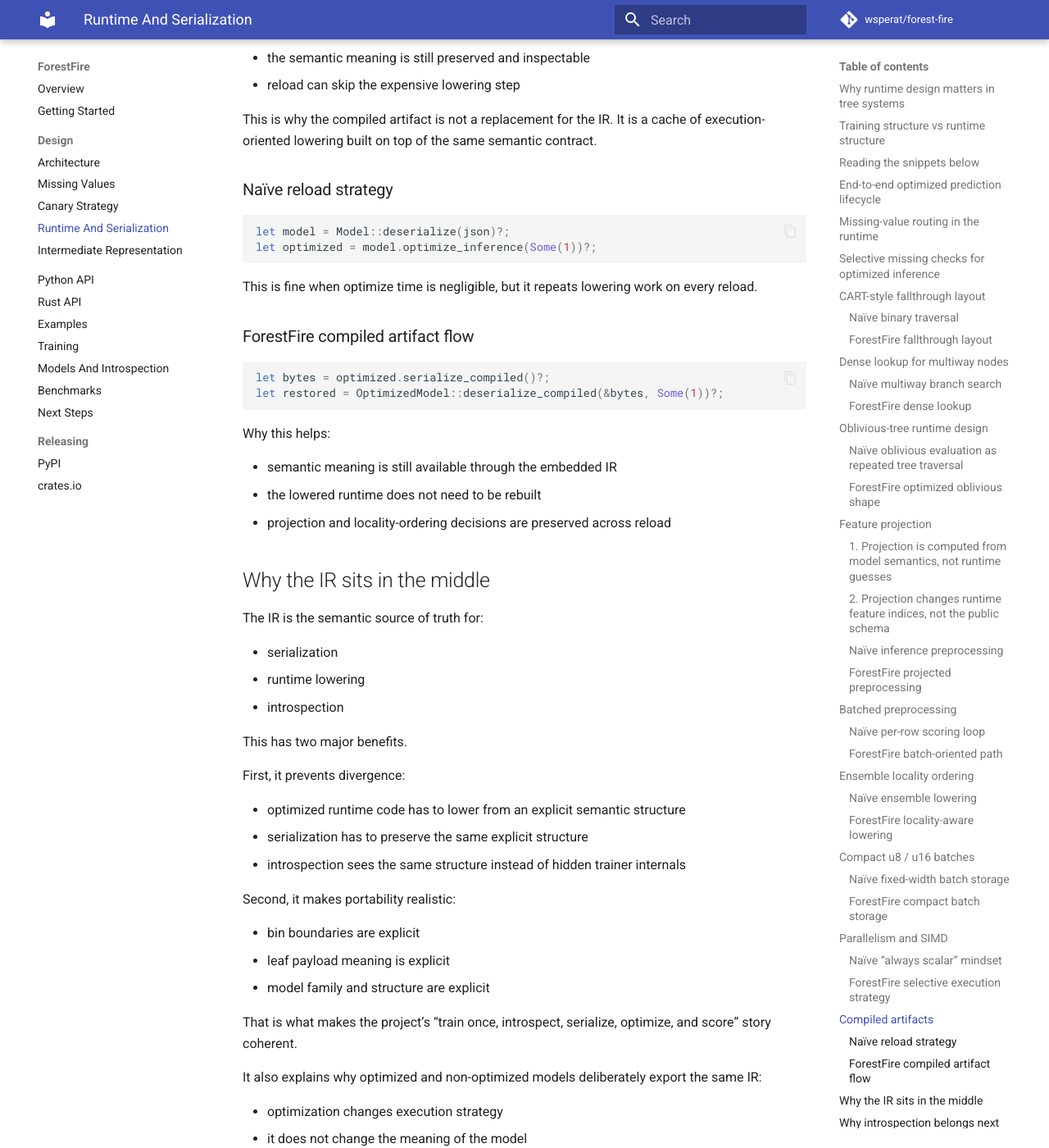
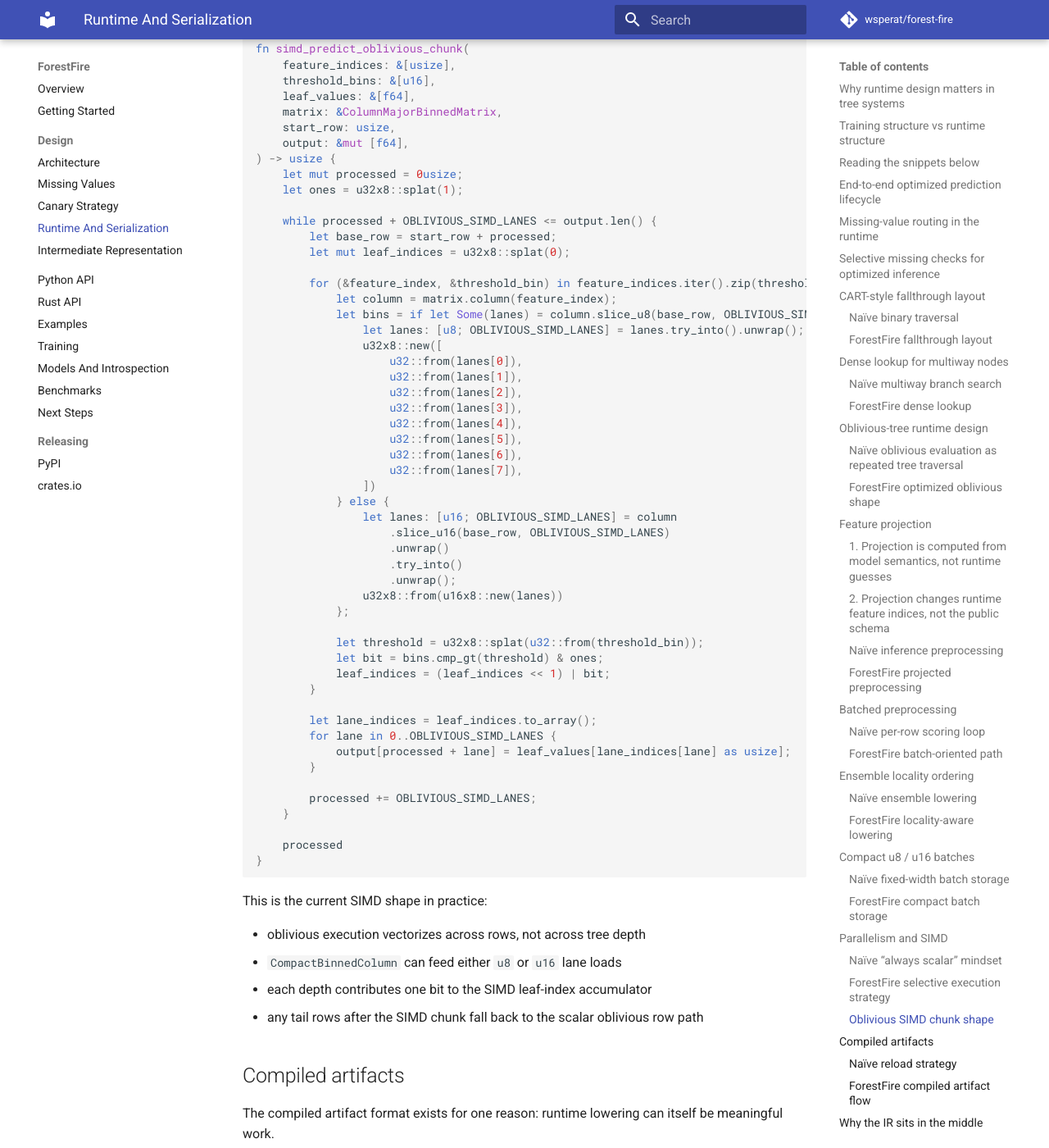
Before and after one commit to wsperat/forest-fire, an MkDocs documentation site: the page built from docs/runtime.md, in a window 1280 px wide and 1400 px high, scrolled down 18567 px. Shown: the whole window at 82% size. Built offline with MkDocs 1.6.1 and Material for MkDocs 9.7.7, drawn with Linux system fonts in a browser that asks for light colours; comment, search, counter and statistics services are not loaded; some of the changed text lies outside the part shown.

Commit message:
update outdated code snippets

````diff
--- a/docs/runtime.md
+++ b/docs/runtime.md
@@ -67,7 +67,8 @@ This means ForestFire can answer “what does this model mean?” and “how sho
 
 ## Reading the snippets below
 
-The snippets in this page are intentionally representative rather than exact copies of every line in the implementation.
+The snippets in this page are simplified, but they are intended to stay faithful
+to the current implementation shape.
 
 They are here to show:
 
@@ -75,7 +76,9 @@ They are here to show:
 - the lowered shape ForestFire uses instead
 - why the lowered shape is friendlier to CPU execution
 
-The real code lives in `crates/core/src`, but these snippets are meant to make the design readable without forcing you to reverse-engineer the whole crate first.
+The real code lives in `crates/core/src`, but these snippets are meant to make
+the design readable without forcing you to reverse-engineer the whole crate
+first.
 
 ## End-to-end optimized prediction lifecycle
 
@@ -232,8 +238,22 @@ fn predict_fallthrough(nodes: &[OptimizedBinaryRegressorNode], row: &[u16]) -> f
                 threshold_bin,
                 jump_index,
                 jump_if_greater,
+                missing_bin,
+                missing_jump_index,
+                missing_value,
             } => {
-                let go_right = row[*feature_index] > *threshold_bin;
+                let bin = row[*feature_index];
+                if missing_bin.is_some_and(|expected| expected == bin) {
+                    if let Some(value) = missing_value {
+                        return *value;
+                    }
+                    if let Some(jump_index) = missing_jump_index {
+                        node_index = *jump_index;
+                        continue;
+                    }
+                }
+
+                let go_right = bin > *threshold_bin;
                 node_index = if go_right == *jump_if_greater {
                     *jump_index
                 } else {
@@ -251,6 +271,11 @@ Why the lowered version helps:
 - only the uncommon path needs an explicit jump target
 - the node payload is smaller and more regular
 - the traversal loop is simpler for the CPU to execute repeatedly
+
+One detail matters here: the chunked batch path only uses the branch-only
+layout when no node in the lowered tree needs explicit missing routing. If any
+optimized binary node carries missing-aware behavior, ForestFire falls back to a
+row-wise path for that runtime so it preserves the learned semantics exactly.
 
 ## Dense lookup for multiway nodes
 
@@ -744,6 +769,73 @@ Why this helps:
 - irregular structures keep cheaper generic paths
 - the runtime does not force one strategy onto every tree family
 
+### Oblivious SIMD chunk shape
+
+```rust
+const OBLIVIOUS_SIMD_LANES: usize = 8;
+
+fn simd_predict_oblivious_chunk(
+    feature_indices: &[usize],
+    threshold_bins: &[u16],
+    leaf_values: &[f64],
+    matrix: &ColumnMajorBinnedMatrix,
+    start_row: usize,
+    output: &mut [f64],
+) -> usize {
+    let mut processed = 0usize;
+    let ones = u32x8::splat(1);
+
+    while processed + OBLIVIOUS_SIMD_LANES <= output.len() {
+        let base_row = start_row + processed;
+        let mut leaf_indices = u32x8::splat(0);
+
+        for (&feature_index, &threshold_bin) in feature_indices.iter().zip(threshold_bins) {
+            let column = matrix.column(feature_index);
+            let bins = if let Some(lanes) = column.slice_u8(base_row, OBLIVIOUS_SIMD_LANES) {
+                let lanes: [u8; OBLIVIOUS_SIMD_LANES] = lanes.try_into().unwrap();
+                u32x8::new([
+                    u32::from(lanes[0]),
+                    u32::from(lanes[1]),
+                    u32::from(lanes[2]),
+                    u32::from(lanes[3]),
+                    u32::from(lanes[4]),
+                    u32::from(lanes[5]),
+                    u32::from(lanes[6]),
+                    u32::from(lanes[7]),
+                ])
+            } else {
+                let lanes: [u16; OBLIVIOUS_SIMD_LANES] = column
+                    .slice_u16(base_row, OBLIVIOUS_SIMD_LANES)
+                    .unwrap()
+                    .try_into()
+                    .unwrap();
+                u32x8::from(u16x8::new(lanes))
+            };
+
+            let threshold = u32x8::splat(u32::from(threshold_bin));
+            let bit = bins.cmp_gt(threshold) & ones;
+            leaf_indices = (leaf_indices << 1) | bit;
+        }
+
+        let lane_indices = leaf_indices.to_array();
+        for lane in 0..OBLIVIOUS_SIMD_LANES {
+            output[processed + lane] = leaf_values[lane_indices[lane] as usize];
+        }
+
+        processed += OBLIVIOUS_SIMD_LANES;
+    }
+
+    processed
+}
+```
+
+This is the current SIMD shape in practice:
+
+- oblivious execution vectorizes across rows, not across tree depth
+- `CompactBinnedColumn` can feed either `u8` or `u16` lane loads
+- each depth contributes one bit to the SIMD leaf-index accumulator
+- any tail rows after the SIMD chunk fall back to the scalar oblivious row path
+
 ## Compiled artifacts
 
 The compiled artifact format exists for one reason: runtime lowering can itself be meaningful work.
````
Also changed, not shown: other parts of docs/runtime.md (+3 -0 lines).
